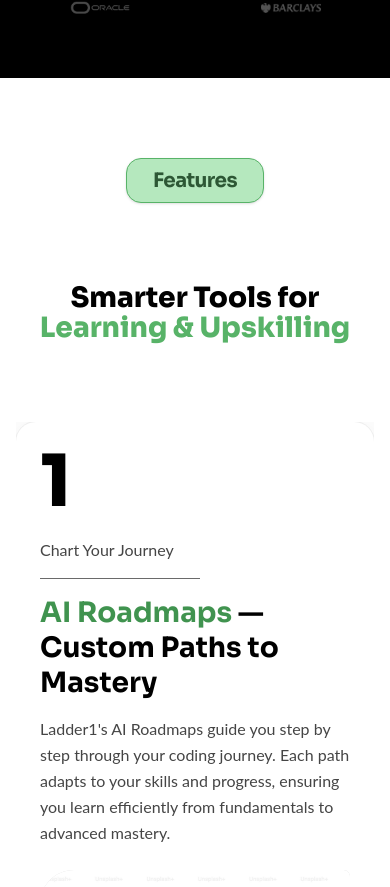
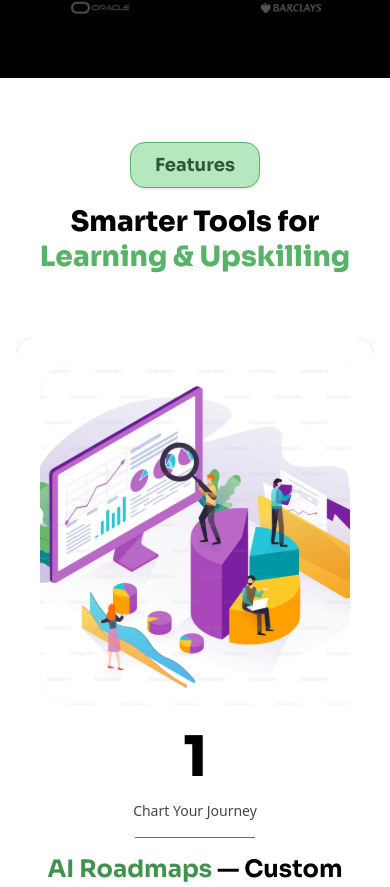
Before and after one commit to ShreyaAsthana08/Ladder1-Landing-page, a Next.js app: page / in a window 390 px wide. Shown: the part 1735-2622 px from the top of the page. Built offline with nearby package versions, Linux system fonts and the light colour scheme; a web font is replaced by a local one.

Commit message:
feature section fix

```diff
--- a/src/components/FeaturesSection.tsx
+++ b/src/components/FeaturesSection.tsx
@@ -84,13 +84,13 @@ const features: Feature[] = [
   },
 ]
 
-/** Controls */
-const STAGE_H = 880 // pinned stage height (≈ tallest card)
-const STEP = 1000 // px scroll per card handoff
-const ENTER_Y = 500 // px start offset of incoming card
-const PIN_TOP = 40 // px offset for sticky header
-const SCALE_STEP = 0.05 // depth scale
-const FADE_STEP = 0.99 // depth opacity
+// Controls
+const STAGE_H = 850
+const STEP = 950
+const ENTER_Y = 500
+const PIN_TOP = 40
+const SCALE_STEP = 0.05
+const FADE_STEP = 0.99
 
 export const FeaturesSection = (): JSX.Element => {
   const pinRef = useRef<HTMLDivElement | null>(null)
@@ -100,7 +100,6 @@ export const FeaturesSection = (): JSX.Element => {
       const cards = gsap.utils.toArray<HTMLElement>(".contact-feature-card")
       if (!cards.length) return
 
-      // Wait for images (avoid mis-measured pin/ends)
       const imgs = Array.from(document.images)
       const ready = imgs.length
         ? Promise.allSettled(
@@ -116,9 +115,8 @@ export const FeaturesSection = (): JSX.Element => {
         : Promise.resolve(1)
 
       ready.then(() => {
-        // INITIAL: card #1 on top; others slightly below and hidden
         cards.forEach((card, i) => {
-          const z = 100 + (cards.length - i) // #1 highest
+          const z = 100 + (cards.length - i)
           gsap.set(card, {
             position: "absolute",
             left: "50%",
@@ -151,7 +149,7 @@ export const FeaturesSection = (): JSX.Element => {
           const curr = cards[i]
 
           tl.set(curr, { zIndex: 1000 + i }, "+=0")
-            .to(curr, { y: 0, opacity: 100 }, "<")
+            .to(curr, { y: 0, opacity: 1 }, "<")
             .to(
               cards.slice(0, i),
               {
@@ -178,72 +176,66 @@ export const FeaturesSection = (): JSX.Element => {
   }, [])
 
   return (
-    <section className="relative w-full bg-white py-[80px] sm:py-[110px]">
+    <section className="relative w-full bg-white py-16 sm:py-24 md:py-32">
       <div className="container mx-auto max-w-[1400px] px-4">
         {/* Header */}
         <header className="flex flex-col items-center gap-4 sm:gap-6 max-w-[877px] mx-auto text-center">
-          <Badge
-      className="inline-flex items-center justify-center px-[26px] py-[9px] rounded-[15px] border border-solid border-[#58b368] bg-[#B5E8BE] hover:bg-[#D1F3D0]">
-        <span className="[font-family:'Sora',Helvetica] font-bold text-[#2d5735] text-xl tracking-[-0.60px] leading-[normal]">
-                  Features
-                </span>
-              </Badge>
-              <br /><br />
+          <Badge className="inline-flex items-center justify-center px-6 py-2 rounded-[15px] border border-[#58b368] bg-[#B5E8BE] hover:bg-[#D1F3D0]">
+            <span className="font-sora font-bold text-[#2d5735] text-lg sm:text-xl">
+              Features
+            </span>
+          </Badge>
 
-          <h2 className="[font-family:'Sora',Helvetica] text-[clamp(28px,6vw,64px)] leading-[1.05]">
-            <span className="font-extrabold text-black">Smarter Tools for </span>
-            <span className="font-extrabold text-[#58b368]">Learning &amp; Upskilling</span>
+          <h2 className="font-sora font-extrabold text-[clamp(28px,5vw,58px)] leading-tight text-black">
+            Smarter Tools for{" "}
+            <span className="text-[#58b368]">Learning & Upskilling</span>
           </h2>
         </header>
 
-        {/* Pinned Stage */}
-        <div ref={pinRef} className="relative w-full mt-20 sm:mt-[120px] overflow-hidden" style={{ height: STAGE_H }}>
+        {/* Pinned Cards Section */}
+        <div
+          ref={pinRef}
+          className="relative w-full mt-16 sm:mt-24 md:mt-32 overflow-hidden"
+          style={{ height: STAGE_H }}
+        >
           <div className="absolute inset-0 pointer-events-none">
             {features.map((f) => (
               <article
                 key={f.number}
-                className="contact-feature-card absolute w-full max-w-auto bg-white rounded-[20px] sm:rounded-[28px] shadow-[0_18px_60px_rgba(0,0,0,0.12)] ring-1 ring-black/5 pointer-events-auto overflow-hidden"
+                className="contact-feature-card absolute w-full bg-white rounded-[20px] sm:rounded-[24px] shadow-[0_18px_60px_rgba(0,0,0,0.1)] ring-1 ring-black/5 pointer-events-auto overflow-hidden"
                 style={{ minHeight: STAGE_H }}
               >
                 <div
-                  className={`flex flex-col xl:flex-row items-stretch gap-6 xl:gap-[48px] p-6 sm:p-8 xl:p-[48px] ${
-                    f.imagePosition === "left" ? "xl:flex-row-reverse" : ""
-                  }`}
+                  className={`flex flex-col-reverse lg:flex-row ${
+                    f.imagePosition === "left" ? "lg:flex-row-reverse" : ""
+                  } items-center gap-6 sm:gap-8 lg:gap-12 xl:gap-16 p-6 sm:p-8 lg:p-12`}
                 >
-                  {/* Text */}
-                  <div className="flex flex-col gap-4 sm:gap-6 relative xl:w-[520px]">
-                    <div className="flex items-center">
-                      <span className="[font-family:'Sora',Helvetica] font-extrabold text-black text-[72px] sm:text-[112px] leading-none">
-                        {f.number}
-                      </span>
-                    </div>
-
-                    <div className="pt-1 sm:pt-2">
-                      <p className="[font-family:'Lato',Helvetica] text-[#454545] text-base sm:text-lg">{f.subtitle}</p>
-                    </div>
-
-                    <Separator className="bg-[#454545]/80 w-[160px] sm:w-[220px]" />
-
-                    <h3 className="[font-family:'Sora',Helvetica] font-bold text-[28px] sm:text-[38px] leading-tight">
+                  {/* Text Content */}
+                  <div className="flex flex-col gap-4 sm:gap-6 lg:gap-8 text-center lg:text-left lg:w-[520px]">
+                    <span className="font-sora font-extrabold text-[56px] sm:text-[80px] md:text-[112px] leading-none text-black">
+                      {f.number}
+                    </span>
+                    <p className="font-lato text-[#454545] text-sm sm:text-base md:text-lg">
+                      {f.subtitle}
+                    </p>
+                    <Separator className="bg-[#454545]/80 w-[120px] sm:w-[180px] md:w-[220px] mx-auto lg:mx-0" />
+                    <h3 className="font-sora font-bold text-2xl sm:text-3xl md:text-[38px] leading-tight">
                       <span className="text-[#40934f]">{f.title.green}</span>
                       <span className="text-black">{f.title.black}</span>
                     </h3>
-
-                    <p className="[font-family:'Lato',Helvetica] text-[#454545] text-base sm:text-lg leading-relaxed">
+                    <p className="font-lato text-[#454545] text-sm sm:text-base md:text-lg leading-relaxed">
                       {f.description}
                     </p>
                   </div>
 
                   {/* Image */}
-                  <div className="flex items-center justify-center xl:justify-end flex-1">
+                  <div className="flex items-center justify-center w-full lg:w-auto">
                     <img
-                      className={`w-full max-w-[710px] h-auto sm:h-[620px] lg:h-[720px] object-cover ${
-                        f.imagePosition === "left" ? "-rotate-0" : ""
-                      }`}
+                      src={f.image || "/placeholder.svg"}
                       alt={`Feature ${f.number}`}
-                      src={f.image || "/placeholder.svg"}
                       loading="lazy"
                       decoding="async"
+                      className="w-full max-w-[480px] sm:max-w-[600px] md:max-w-[710px] h-auto object-contain"
                     />
                   </div>
                 </div>
```
